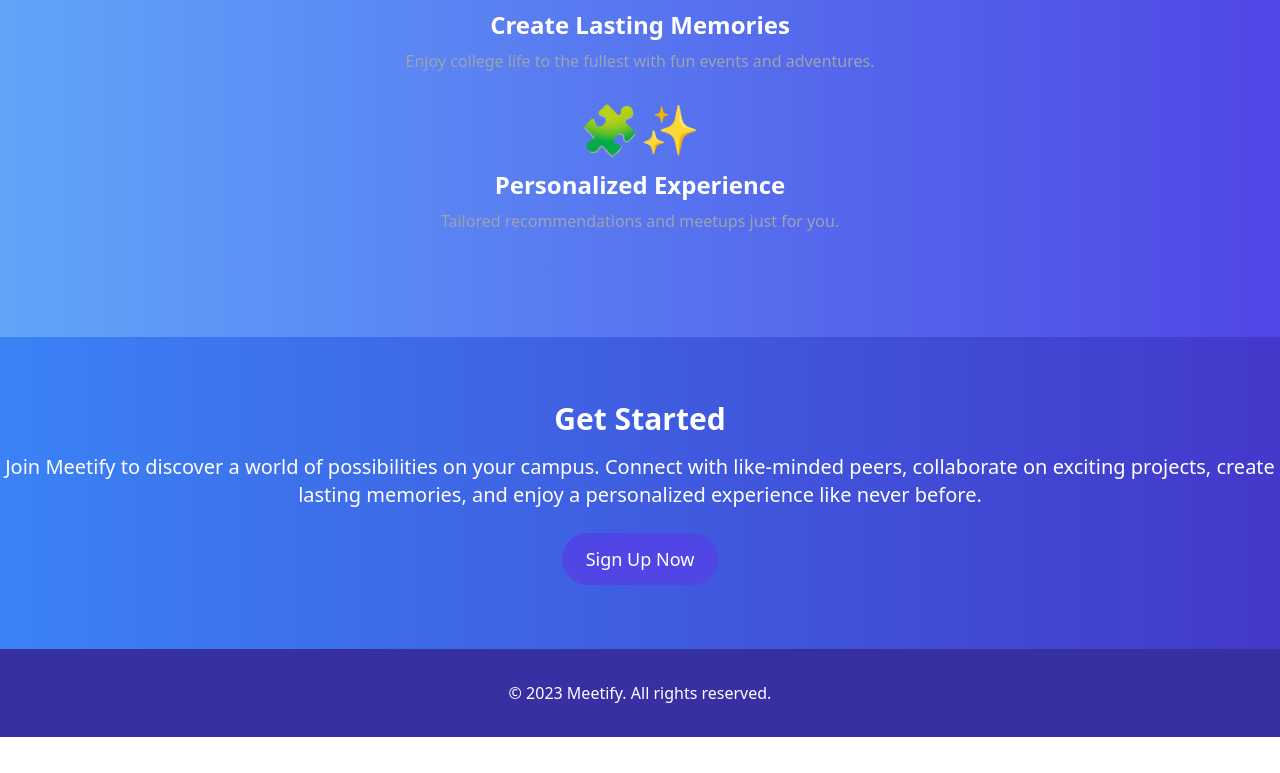
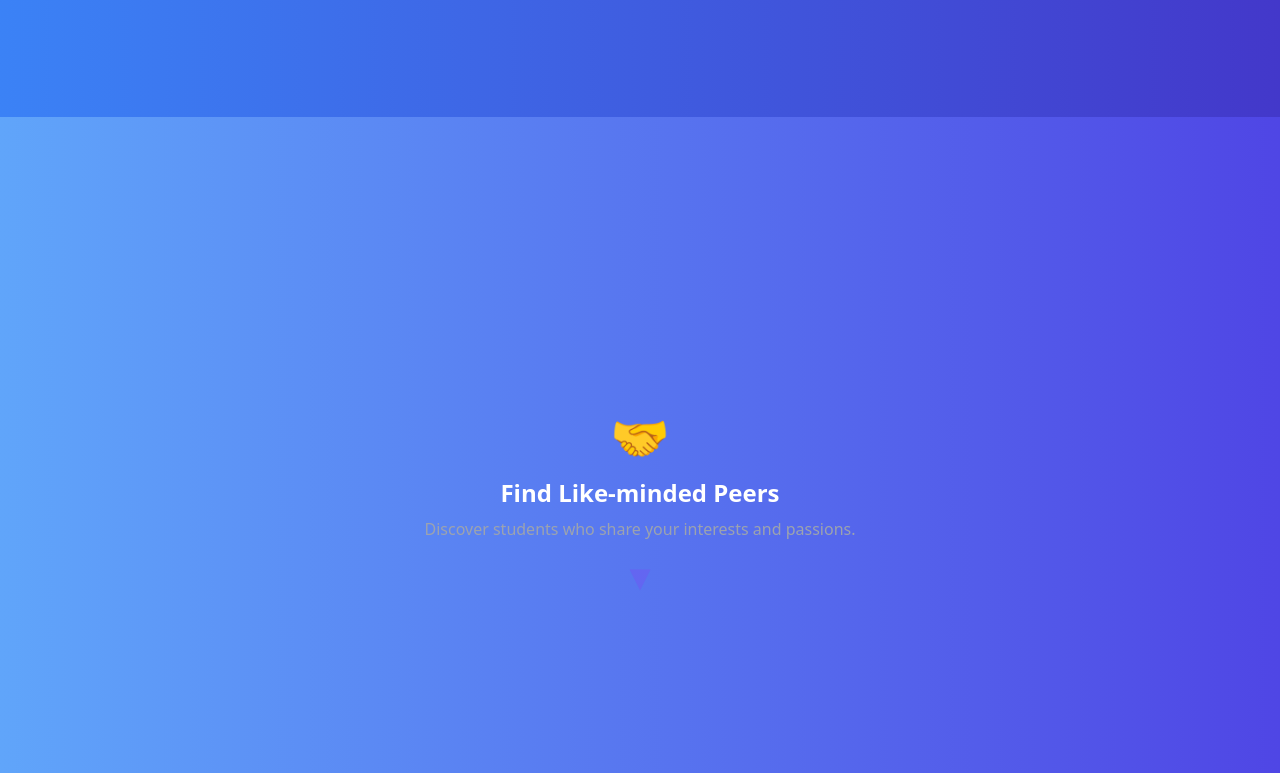
Before and after one commit to sikehish/Meetify, a React (Vite) app in the folder frontend/: page / in a window 1280 px wide. Shown: the part 747-1520 px from the top of the page. Before the commit the page ends 1484 px from the top, so only its background shows below. Built offline with nearby package versions, Linux system fonts and the light colour scheme.

Commit message:
Enhancing the UI

```diff
--- /dev/null
+++ b/frontend/src/components/FeatureCard.jsx
@@ -0,0 +1,35 @@
+import React from 'react';
+
+const FeatureCard = ({ feature, isActive, onPrev, onNext, isFirst, isLast }) => {
+  return (
+    <div
+      className={`h-screen w-full text-white text-center flex flex-col items-center justify-center transition-opacity transform ${
+        isActive ? 'opacity-100 translate-y-0' : 'opacity-0 translate-y-full'
+      }`}
+    >
+      <div className="text-5xl mb-4">{feature.icon}</div>
+      <h3 className="text-2xl font-semibold mb-2">{feature.title}</h3>
+      <p className="text-gray-400 mb-4">{feature.description}</p>
+      <div className="mb-6 flex justify-center space-x-6">
+        {!isFirst && (
+          <div
+            onClick={onPrev}
+            className="cursor-pointer text-indigo-500 text-4xl"
+          >
+            ▲
+          </div>
+        )}
+        {!isLast && (
+          <div
+            onClick={onNext}
+            className="cursor-pointer text-indigo-500 text-4xl"
+          >
+            ▼
+          </div>
+        )}
+      </div>
+    </div>
+  )
+};
+
+export default FeatureCard;
--- a/frontend/src/pages/Home.jsx
+++ b/frontend/src/pages/Home.jsx
@@ -1,5 +1,6 @@
 import React, { useState } from 'react';
 import Navbar from '../components/Navbar';
+import FeatureCard from '../components/FeatureCard';
 
 const Home = () => {
   const [activeFeature, setActiveFeature] = useState(0);
@@ -34,10 +35,6 @@ const Home = () => {
     setActiveFeature((activeFeature - 1 + features.length) % features.length);
   };
 
-  const goToFeature = (index) => {
-    setActiveFeature(index);
-  };
-
   const [isOpen, setIsOpen] = useState(false);
 
   const toggleMenu = () => {
@@ -46,21 +43,24 @@ const Home = () => {
 
   return (
     <div className="bg-gradient-to-r from-blue-400 to-indigo-600 text-white">
-    <Navbar />
+      <Navbar />
 
-      <header className="py-16 text-center bg-gradient-to-r from-blue-500 to-indigo-700 animate-fade-in">
+      <header className="h-screen flex flex-col justify-center items-center text-center bg-gradient-to-r from-blue-500 to-indigo-700 animate-fade-in">
         <h1 className="text-5xl font-extrabold mb-6">Welcome to Meetify</h1>
         <p className="text-2xl">Connect, Collaborate, Create Memories</p>
       </header>
 
-      <section className="text-center mb-12 p-6">
-        <h2 className="text-3xl font-semibold mb-4">Features</h2>
+      <section className="h-screen relative overflow-hidden">
         {features.map((feature, index) => (
-          <div key={index} className="mb-8">
-            <div className="text-5xl mb-4">{feature.icon}</div>
-            <h3 className="text-2xl font-semibold mb-2">{feature.title}</h3>
-            <p className="text-gray-400">{feature.description}</p>
-          </div>
+          <FeatureCard
+            key={index}
+            feature={feature}
+            isActive={index === activeFeature}
+            isFirst={index === 0}
+            isLast={index === features.length - 1}
+            onNext={nextFeature}
+            onPrev={prevFeature}
+          />
         ))}
       </section>
 
@@ -71,10 +71,6 @@ const Home = () => {
         </p>
         <button className="bg-indigo-600 text-white py-3 px-6 text-lg rounded-full hover:bg-indigo-800 transition">Sign Up Now</button>
       </section>
-
-      <footer className="bg-indigo-800 p-8 text-center">
-        <p className="text-white">© 2023 Meetify. All rights reserved.</p>
-      </footer>
     </div>
   );
 };
```
